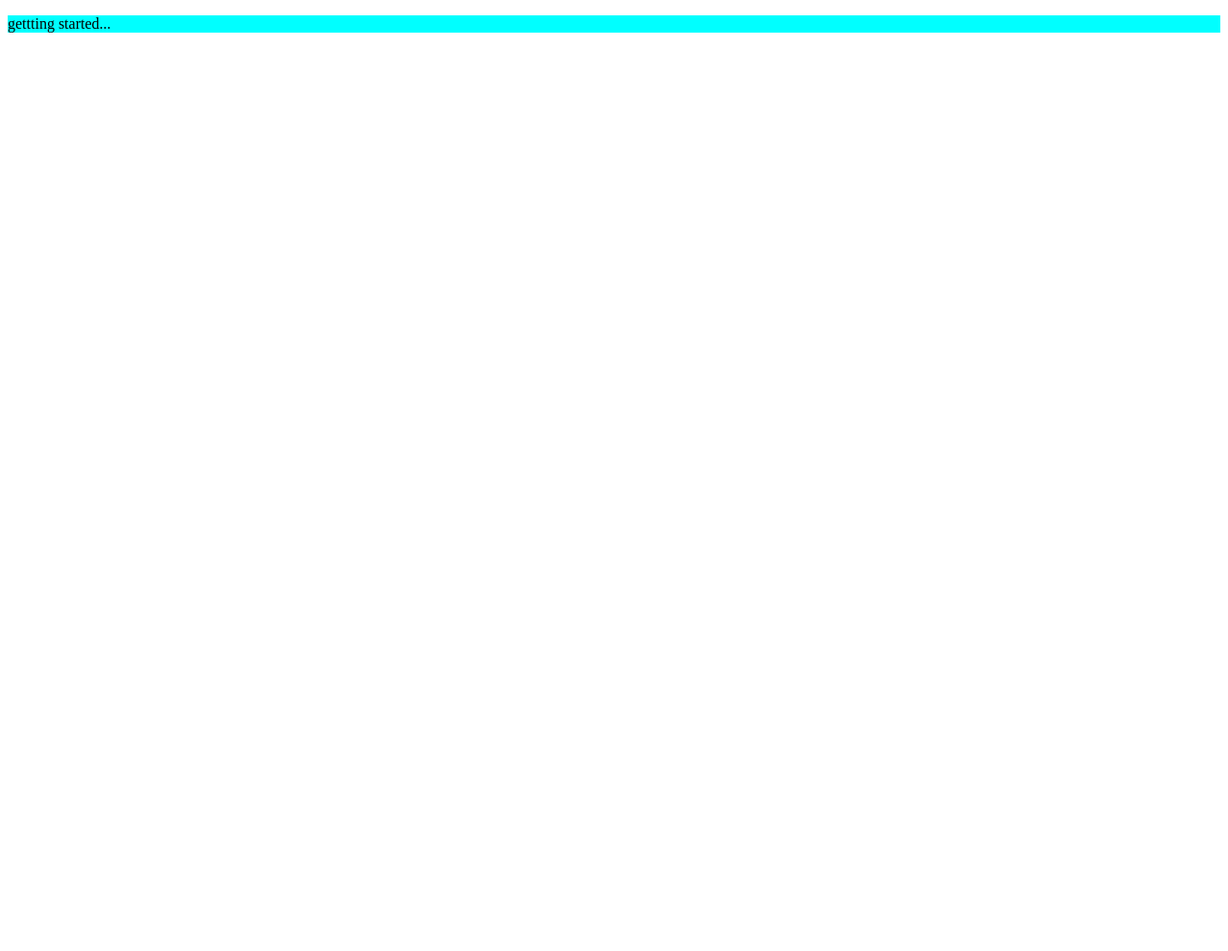
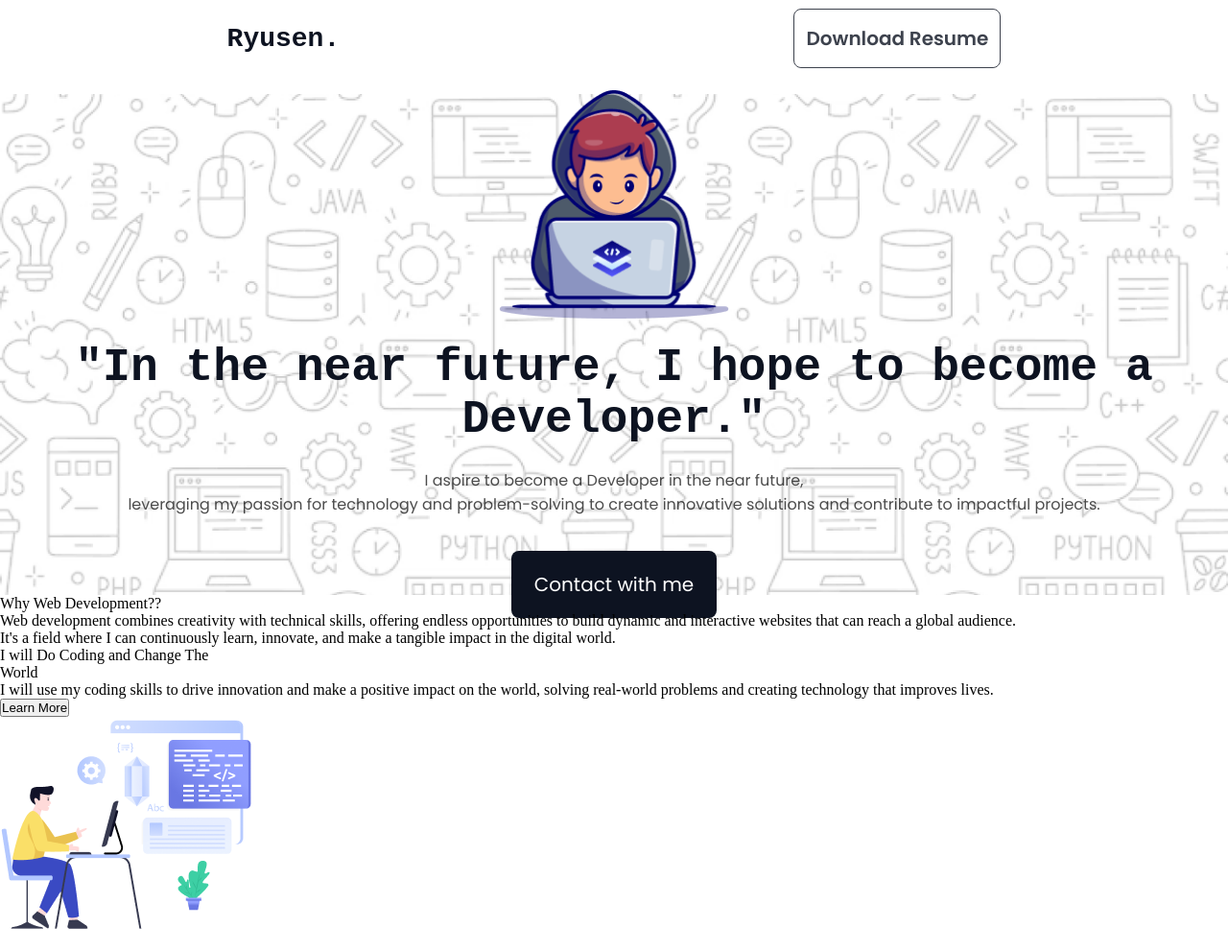
Before and after one commit to Ryusen9/PH-Assignment1, a plain HTML site: page index.html in a window 1280 px wide. Shown: the whole page at 96% size. Before the commit the page ends 800 px from the top, so only its background shows below. Drawn offline with Linux system fonts and the light colour scheme; a web font is replaced by a local one.

Commit message:
added cards

```diff
--- a/index.html
+++ b/index.html
@@ -4,9 +4,58 @@
     <meta charset="UTF-8">
     <meta name="viewport" content="width=device-width, initial-scale=1.0">
     <link rel="stylesheet" href="./style/style.css">
-    <title>Document</title>
+    <title>PH Assignment 1</title>
 </head>
 <body>
-    <p>gettting started...</p>
+<!-- header starts here -->
+    <header>
+        <nav>
+            <p>Ryusen.</p>
+            <button>Download Resume</button>
+        </nav>
+    </header>
+<!-- header ends here -->
+
+<!-- main section starts here -->
+    <main>
+        <section>
+            <div class="hero">
+
+                <img src="./assets/Group.png" alt="hero png">
+
+                <div class="hero-tittle1"><p>"In the near future, I hope to become a <br> Developer."</p></div>
+
+                <div class="hero-description"><p>I aspire to become a Developer in the near future, <br>leveraging my passion for   technology and problem-solving to create innovative solutions and contribute to impactful projects.</p></div>
+
+                <div class="clickable-link"><a href="">Contact with me</a></div>
+
+            </div>
+        </section>
+<!-- main section ends here -->
+
+<!-- card section starts here -->
+        <section>
+            <div class="card1-container">
+                <div class="card1-main">
+
+                    <div class="card1-tittle"><p>Why Web Development??</p></div>
+
+                    <div class="card1-description"><p>Web development combines creativity with technical skills, offering endless opportunities to build dynamic and interactive websites that can reach a global audience. <br> It's a field where I can continuously learn, innovate, and make a tangible impact in the digital world.</p></div>
+
+                    <div class="cards">
+                        <div class="card-holder1">
+                            <div class="card-holder1-left">
+                                <div class="card-holder1-tittle"><p>I will Do Coding and Change The <br>World</p></div>
+                                <div class="card-holder1-description"><p>I will use my coding skills to drive innovation and make a positive impact on the world, solving real-world problems and creating technology that improves lives.</p></div>
+                                <button>Learn More</button>
+                            </div>
+
+                            <div class="card-holder1-right"><img src="./assets/Layer_1.png" alt=""></div>
+                        </div>
+                    </div>
+                </div>
+            </div>
+        </section>
+    </main>
 </body>
 </html>
--- a/style/style.css
+++ b/style/style.css
@@ -1,3 +1,107 @@
-p{
-    background-color: aqua;
+@import url('https://fonts.googleapis.com/css2?family=Azeret+Mono:ital,wght@0,100..900;1,100..900&display=swap');
+@import url('https://fonts.googleapis.com/css2?family=Poppins:ital,wght@0,100;0,200;0,300;0,400;0,500;0,600;0,700;0,800;0,900;1,100;1,200;1,300;1,400;1,500;1,600;1,700;1,800;1,900&display=swap');
+
+:root{
+    --font1: "Azeret Mono", monospace;
+    --font2: "Poppins", sans-serif;
+    --opacity: 0.7;
+    --color1: rgb(13, 19, 33);
+    --color2: rgba(13, 19, 33, 0.7);
+    --color3: rgb(255, 255, 255);
+    --fontWeight1: 400;
+    --fontWeight2: 600;
+    --fontWeight3: 700;
+    --fontWeight4: 800;
 }
+
+*{
+    margin: 0;
+    padding: 0;
+    box-sizing: border-box;
+}
+
+/* header section styling */
+header nav{
+    width: 100%;
+    height: 10vh;
+    background-color: #FFFFFF;
+    display: flex;
+    justify-content: space-around;
+    align-items: center;
+    position: fixed;
+    top: 0;
+    z-index: 99999;
+}
+
+header nav p{
+    font-size: 1.75rem;
+    font-weight: var(--fontWeight4);
+    font-family: var(--font1);
+    color: var(--color1);
+}
+
+header nav button{
+    padding: 15px 12px;
+    color: var(--color1);
+    font-size: 1.25rem;
+    font-family: var(--font2);
+    font-weight: var(--fontWeight2);
+    border-radius: 8px;
+    border: 1px solid var(--color1);
+    opacity: 0.8;
+    background-color: transparent;
+    cursor: pointer;
+
+}
+
+/* hero section starts here */
+
+.hero{
+    width: 100%;
+    height: 65.2vh;
+    margin-top: 98px;
+    background-image: url("../assets/Hero-bg.png");
+    background-position: center;
+    background-repeat: no-repeat;
+    background-size: cover;
+    display: flex;
+    gap: 24px;
+    flex-direction: column;
+    align-items: center;
+    justify-content: center;
+}
+
+.hero img{
+    width: 240.28px;
+    height: 240px;
+}
+
+.hero .hero-tittle1 p{
+    font-size: 3rem;
+    font-family: var(--font1);
+    color: var(--color1);
+    font-weight: var(--fontWeight4);
+    text-align: center;
+}
+
+.hero .hero-description p{
+    text-align: center;
+    font-size: 1rem;
+    font-weight: var(--fontWeight1);
+    opacity: var(--opacity);
+    font-family: var(--font2);
+}
+
+.hero .clickable-link{
+    margin-top: 32px;
+}
+
+.hero .clickable-link a{
+    font-size: 1.25rem;
+    text-decoration: none;
+    font-family: var(--font2);
+    color: var(--color3);
+    background-color: var(--color1);
+    padding: 21px 24px;
+    border-radius: 8px;
+}
```
